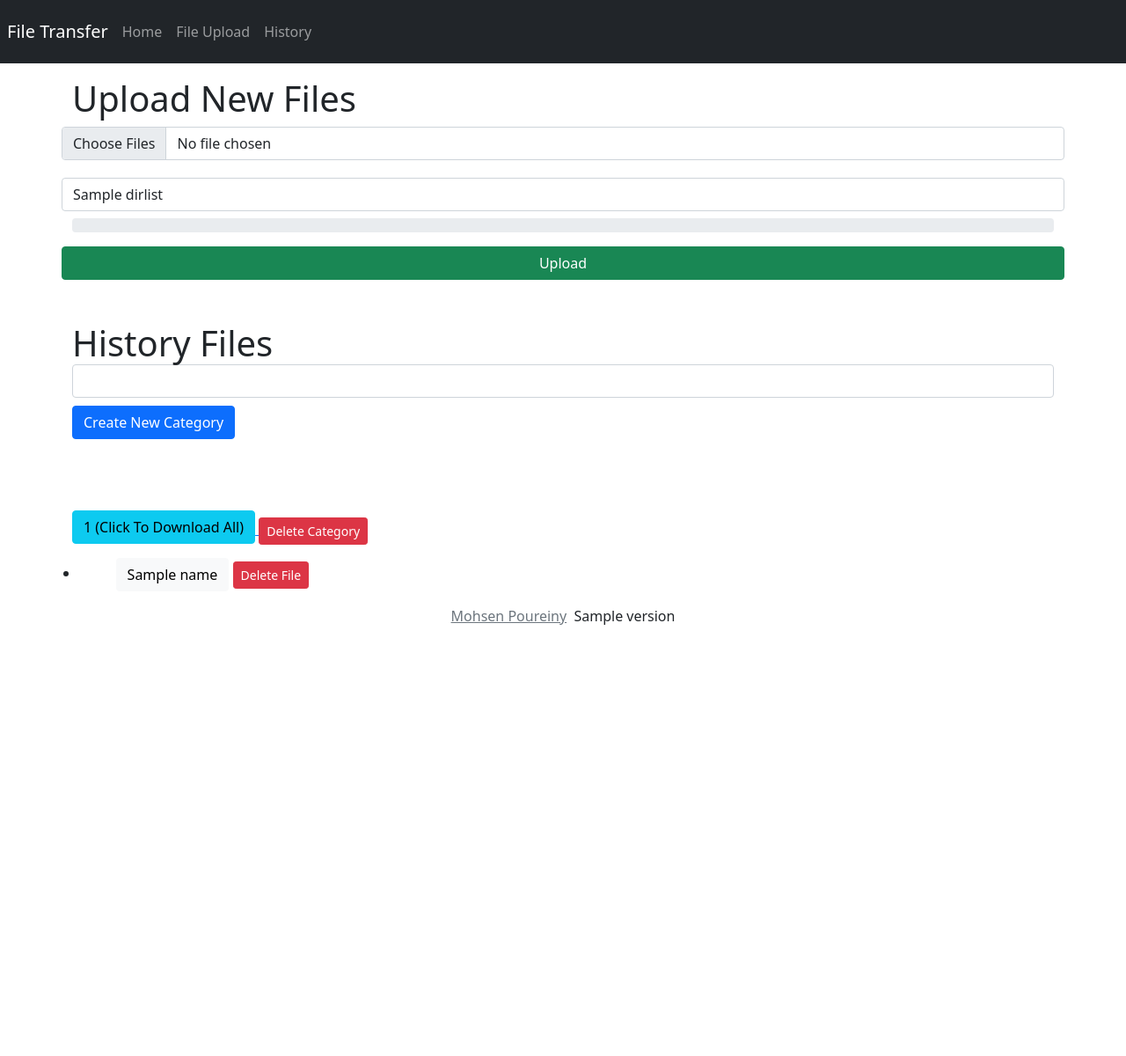
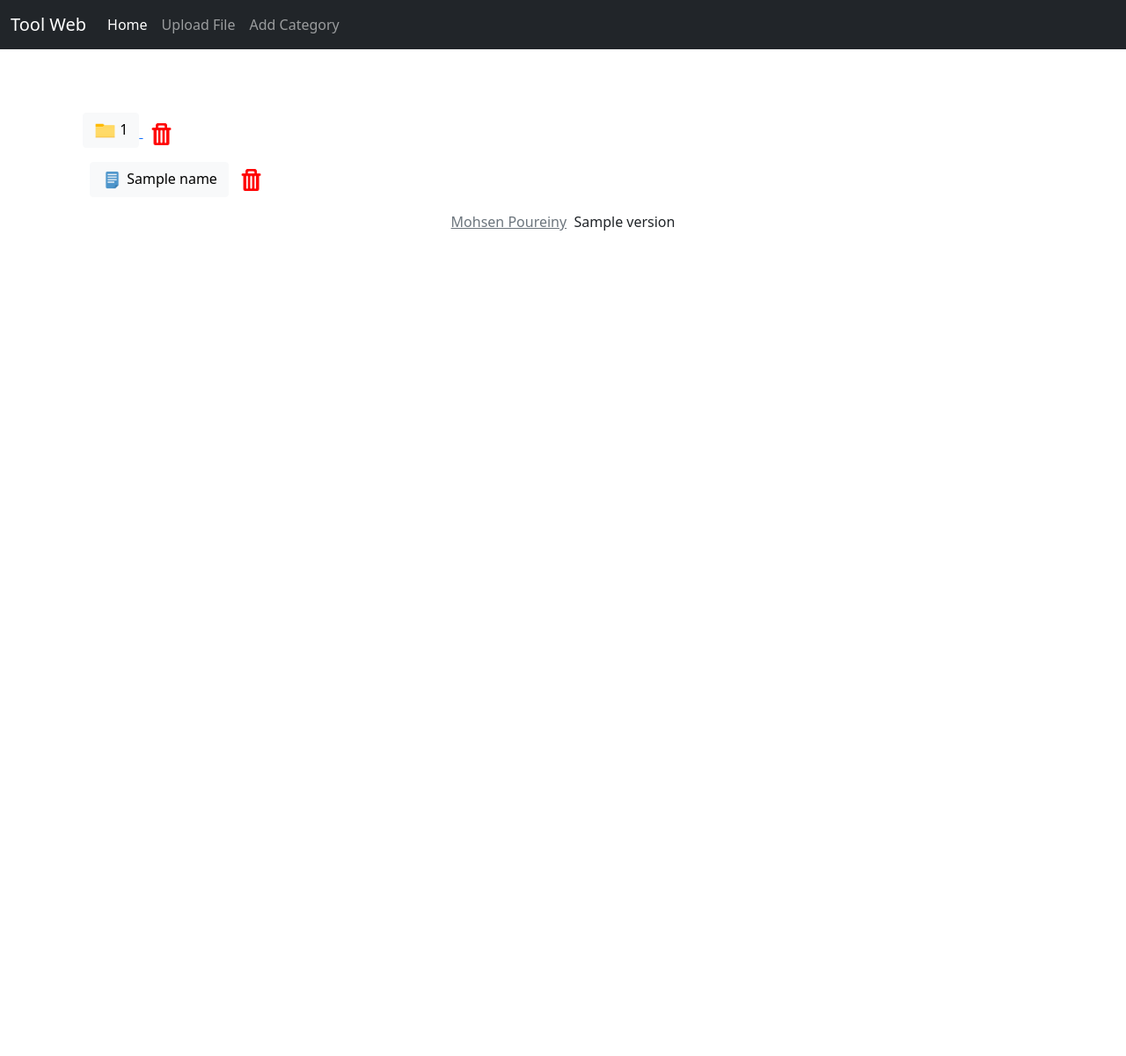
Before and after one commit to Mohsenpoureiny/toolsWebPack, a Flask app: template templates/index.html in a window 1280 px wide. Shown: the whole page at 88% size. Before the commit the page ends 710 px from the top, so only its background shows below. Run offline with Flask 2, Linux system fonts and the light colour scheme; the template is opened without the code that fills it: most values are stand-ins (such as "Sample title", 1, 10 or a date in 2020); parts of the project's set-up code (start-up, migrations or seed data) failed here and were passed over.

Commit message:
fix responsive issue

```diff
--- a/main.py
+++ b/main.py
@@ -11,27 +11,36 @@ from flask import Flask, render_template, request, redirect, url_for, send_from_
 
 env = get_env_data_as_dict('./.env')
 app = Flask(__name__)
+render_template_config = {"version": env["VERSION"]}
 
 
 @app.route("/")
 def home():
-    host = 'http://' + \
-        socket.gethostbyname_ex(socket.gethostname())[-1][-1]+':'+str(port)+'/'
     dirlist = os.listdir("./files")
     filesData = []
     for cat in dirlist:
         filesTemp = {}
         filesTemp[cat] = os.listdir("./files/"+cat)
         filesData.append(filesTemp)
-    return render_template("index.html", dirlist=dirlist, filesData=filesData, version=env["VERSION"])
+    return render_template("index.html",
+                           dirlist=dirlist,
+                           filesData=filesData,
+                           **render_template_config)
 
 
-@app.route("/hello")
-def hello():
-    return "hello"
+@app.route("/add/Category")
+def addCategory():
+    return render_template("addCategory.html", **render_template_config)
 
 
-@app.route("/upload", methods=['POST'])
+@app.route("/upload")
+def uploadFile():
+    dirlist = os.listdir("./files")
+    return render_template("upload.html", dirlist=dirlist,
+                           **render_template_config)
+
+
+@app.route("/add/file", methods=['POST'])
 def upload():
     try:
         if request.method == "POST":
@@ -102,5 +111,6 @@ if __name__ == "__main__":
     except:
         print("Connect to Internet For Update Check")
     port = int(os.environ.get('PORT', 5000))
-    Timer(1, open_browser).start()
+    if env["mode"] != "dev":
+        Timer(1, open_browser).start()
     app.run(host="0.0.0.0", port=port, debug=True)
--- a/src/utils.py
+++ b/src/utils.py
@@ -1,6 +1,8 @@
 
 import webbrowser
+import os
 import socket
+import shutil
 
 
 def get_env_data_as_dict(path: str) -> dict:
--- a/static/css/style.css
+++ b/static/css/style.css
@@ -0,0 +1,35 @@
+.pos-center {
+ position: absolute;
+ left: 50%;
+}
+
+ul {
+ list-style-type: none;
+}
+
+.folder-icon {
+ width: 25px;
+}
+
+.empty-icon {
+ width: 10rem;
+}
+
+/* Show it's not fixed to the top */
+body {
+ min-height: 75rem;
+}
+
+.bd-placeholder-img {
+ font-size: 1.125rem;
+ text-anchor: middle;
+ -webkit-user-select: none;
+ -moz-user-select: none;
+ user-select: none;
+}
+
+@media (min-width: 768px) {
+ .bd-placeholder-img-lg {
+  font-size: 3.5rem;
+ }
+}
--- a/static/js/index.js
+++ b/static/js/index.js
@@ -13,6 +13,7 @@ function upload() {
     onUploadProgress: function (progressEvent) {
       var percentCompleted = Math.round((progressEvent.loaded * 100) / progressEvent.total);
       $("#progress").width(`${percentCompleted}%`);
+      $("#progress-percent").text(`${percentCompleted}%`);
     }
   }
 
@@ -22,7 +23,7 @@ function upload() {
     data.append("files[]", document.getElementById('files').files[index]);
   }
   data.append("category", $("#category").val())
- axios.post('/upload', data, config)
+  axios.post('/add/file', data, config)
     .then(res => window.location.href = "/")
     .catch(err => alert("مشکلی پیش آمده!"))
 }
--- a/templates/index.html
+++ b/templates/index.html
@@ -7,78 +7,65 @@
 	<link rel="shortcut icon" href="./static/img/favicon.png" type="image/x-icon">
 	<link rel="stylesheet" type="text/css" href="./static/css/style.css" />
 	<link rel="stylesheet" href="./static/css/bootstrap.min.css">
+	<meta name="viewport" content="width=device-width, initial-scale=1">
 </head>
 
 <body class="row-12 ">
-	<header>
-		<nav class="navbar navbar-expand-lg navbar-dark bg-dark">
-			<a class="navbar-brand m-2" href="#">File Transfer</a>
-			<div class="collapse navbar-collapse" id="navbarSupportedContent">
-				<ul class="navbar-nav mr-auto">
-					<li class="nav-item active">
-						<a class="nav-link" href="#">Home </a>
+		<nav class="navbar navbar-expand-md navbar-dark bg-dark mb-4">
+			<div class="container-fluid">
+					<a class="navbar-brand" href="/">Tool Web</a>
+					<button class="navbar-toggler" type="button" data-bs-toggle="collapse" data-bs-target="#navbarCollapse" aria-controls="navbarCollapse" aria-expanded="false" aria-label="Toggle navigation">
+							<span class="navbar-toggler-icon"></span>
+					</button>
+					<div class="collapse navbar-collapse" id="navbarCollapse">
+							<ul class="navbar-nav me-auto mb-2 mb-md-0">
+									<li class="nav-item">
+											<a class="nav-link active" aria-current="page" href="/">Home</a>
 									</li>
 									<li class="nav-item">
-						<a class="nav-link" href="#">File Upload</a>
+											<a class="nav-link" href="/upload">Upload File</a>
 									</li>
 									<li class="nav-item">
-						<a class="nav-link" href="#">History</a>
+											<a class="nav-link" href="/add/Category">Add Category</a>
 									</li>
 							</ul>
 					</div>
+			</div>
 		</nav>
-	</header>
+<main class="container">
 	<div id="alerts" class="container mt-3">
 	</div>
-	<form class="container mt-3">
-		<h1>Upload New Files</h1>
-		<div class="row">
-			<input class="form-control mb-1" type="FILE" name="files[]" multiple id="files" />
+
+	<ul class="container mt-1">
+		{% if filesData|length == 0 %}
+		<div class="text-center">
+			<img class="empty-icon" src="./static/img/empty.png" />
 		</div>
-		<div class="row mt-3">
-			<select class="form-control" name="category" id="category">
-				{% for i in dirlist %}
-				<option value="{{i}}">
-					{{i}}
-				</option>
-				{% endfor %}
-			</select>
-		</div>
-	</form>
-	<div class="container mt-2">
-		<div class="progress mt-2">
-			<div id="progress" class="progress-bar" role="progressbar" aria-valuenow="0" aria-valuemin="0"
-				aria-valuemax="100" style="width: 0%;"></div>
-		</div>
-		<div class="row mt-3">
-			<button class="btn btn-success " id="submit" onclick="upload()">Upload</button>
-		</div>
-	</div>
-	<ul class="container mt-5">
-		<h1>History Files <form action="/create">
-				<input class="form-control" type="text" name="name" />
-				<input class="btn btn-primary " type="SUBMIT" value="Create New Category" />
-			</form>
-		</h1>
-		<br />
 
+		{% endif %}
 		{% for i in filesData %}
 		{% for names in i.items() %}
 		<br />
 		<br />
 		<a target="_blank" href="./download/{{names[0]}}">
-			<h2 class="btn btn-info">{{names[0]}} (Click To Download All)</h2>
-			<a class="btn btn-danger btn-sm" href="./delete/{{names[0]}}">Delete Category</a>
+
+			<h2 class="btn btn-light">
+				<img class="folder-icon" src="./static/img/folder.png" />
+				{{names[0]}}</h2>
+			<a class="btn btn-sm" href="./delete/{{names[0]}}">
+				<img class="folder-icon" src="./static/img/trash.png" />
+			</a>
 		</a>
 		{% for file in names[1] %}
-		<li class="m-2 ">
-			&nbsp;
-			&nbsp;
-			&nbsp;
-			&nbsp;
-			&nbsp;
-			<a class="btn btn-light" href="./download/{{names[0]}}/{{file}}" target="_blank">{{file}}</a>
-			<a class="btn btn-danger btn-sm" href="./delete/{{names[0]}}/{{file}}">Delete File</a>
+		<li class="m-2">
+
+			<a class="btn btn-light" href="./download/{{names[0]}}/{{file}}" target="_blank">
+				<img class="folder-icon" src="./static/img/file.png" />
+				{{file}}
+			</a>
+			<a class="btn btn-sm" href="./delete/{{names[0]}}/{{file}}">
+				<img class="folder-icon" src="./static/img/trash.png" />
+			</a>
 		</li>
 		{% endfor %}
 		{% endfor %}
@@ -91,6 +78,7 @@
 			&nbsp;
 			{{version}}
 	</span>
+</main>
 	<script src="./static/js/axios.min.js"></script>
 	<script src="./static/js/jquery-3.6.0.min.js"></script>
 	<script src="./static/js/bootstrap.bundle.min.js"></script>
```
Also changed, not shown: templates/addCategory.html (added, +57 -0 lines), templates/upload.html (added, +79 -0 lines), static/img/empty.png (added), static/img/file.png (added), static/img/folder.png (added), static/img/trash.png (added). Lines whose indentation alone changed are shown as unchanged.
